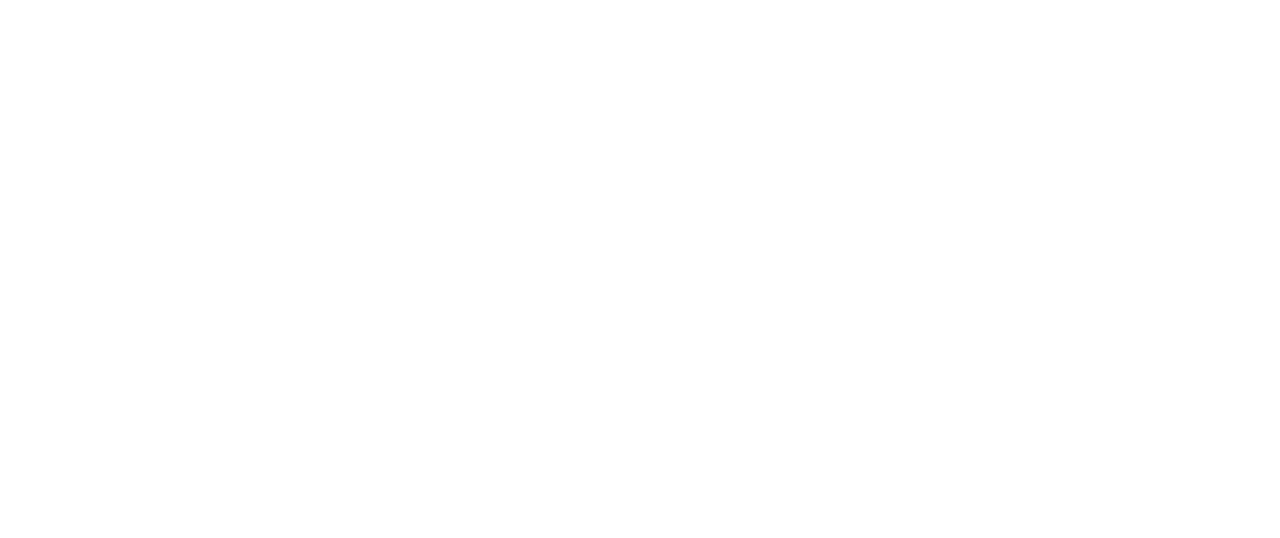
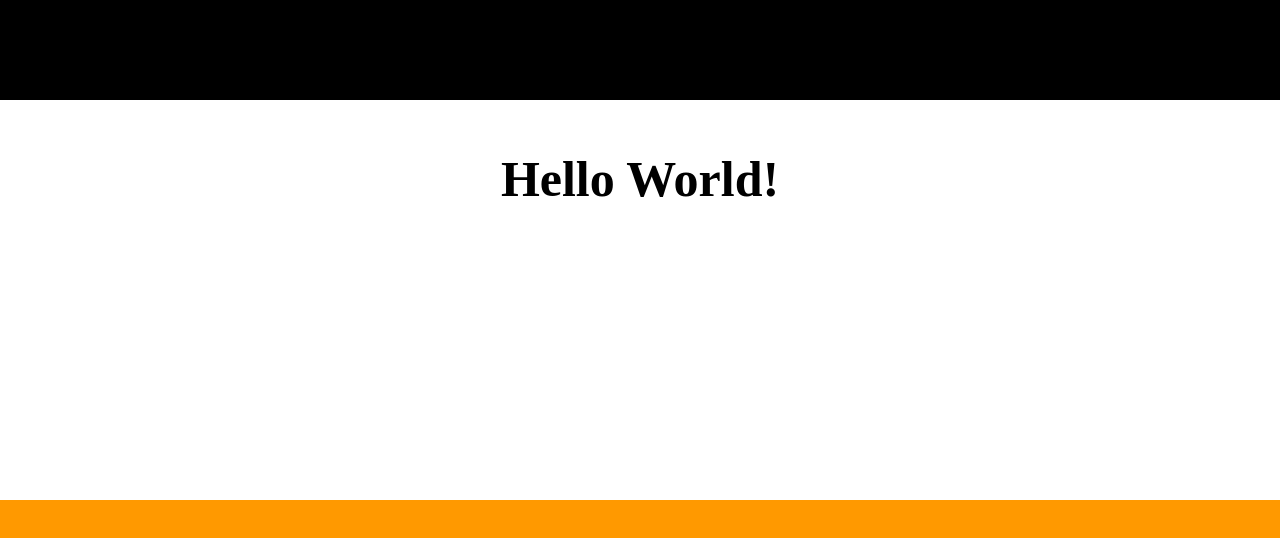
Before and after one commit to bloodhang/test, a plain HTML site: page index.html in a window 1280 px wide. Drawn offline with Linux system fonts and the light colour scheme.

Commit message:
Update index.html
add content

```diff
--- a/index.html
+++ b/index.html
@@ -1,10 +1,13 @@
 <html>
     <head>
+        <link rel="stylesheet" type="text/css" href="css/style.css">
     </head>
     <body>
         <div class="wrapper">
             <header></header>
-            <section></section>
+            <section>
+                <h1>Hello World!</h1>
+            </section>
             <footer></footer>
         </div>
     </body>
```
